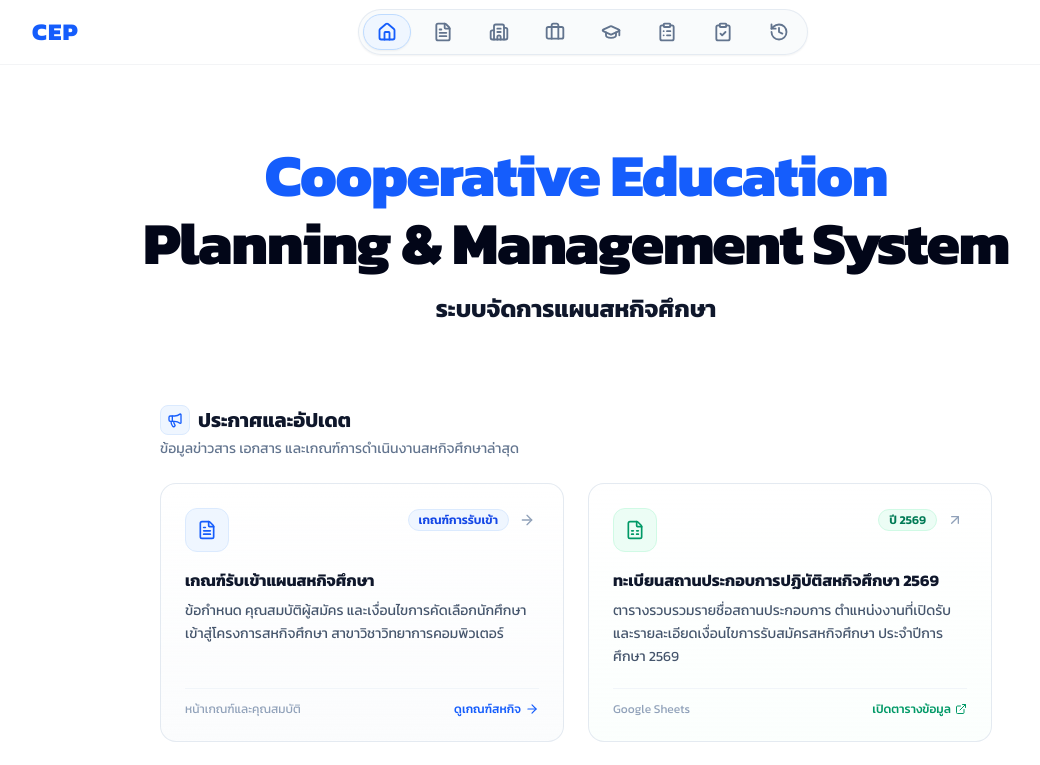
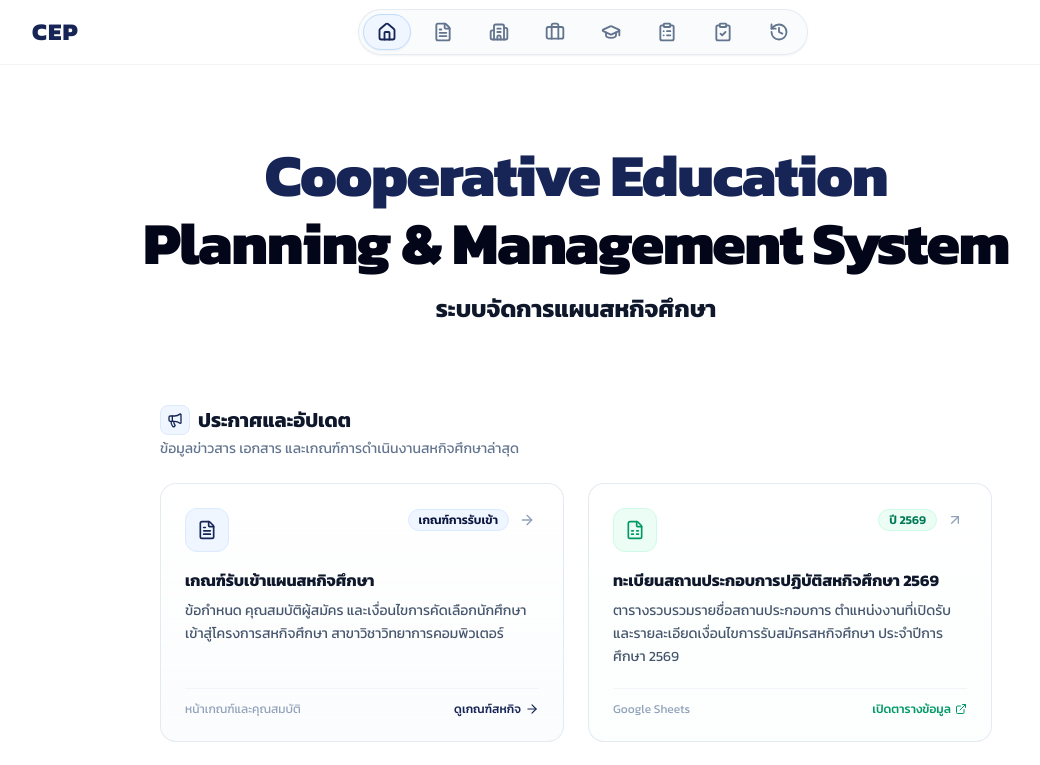
Before and after one commit to KaylahJin/CS361-Project, a React (Vite) app: page / in a window 1280 px wide. Shown: the top 765 px of the page, without its empty margins (64-1104 px from the left). Built offline with nearby package versions, Linux system fonts and the light colour scheme; no server answers.

Commit message:
style: set system primary color to blue-950 via theme token override

```diff
--- a/src/index.css
+++ b/src/index.css
@@ -2,6 +2,8 @@
 
 @theme {
   --font-sans: "Kanit", "Inter", -apple-system, BlinkMacSystemFont, "Segoe UI", Roboto, sans-serif;
+  --color-blue-600: var(--color-blue-950);
+  --color-blue-700: oklch(22% 0.08 267.9);
 }
 
 body {
```
